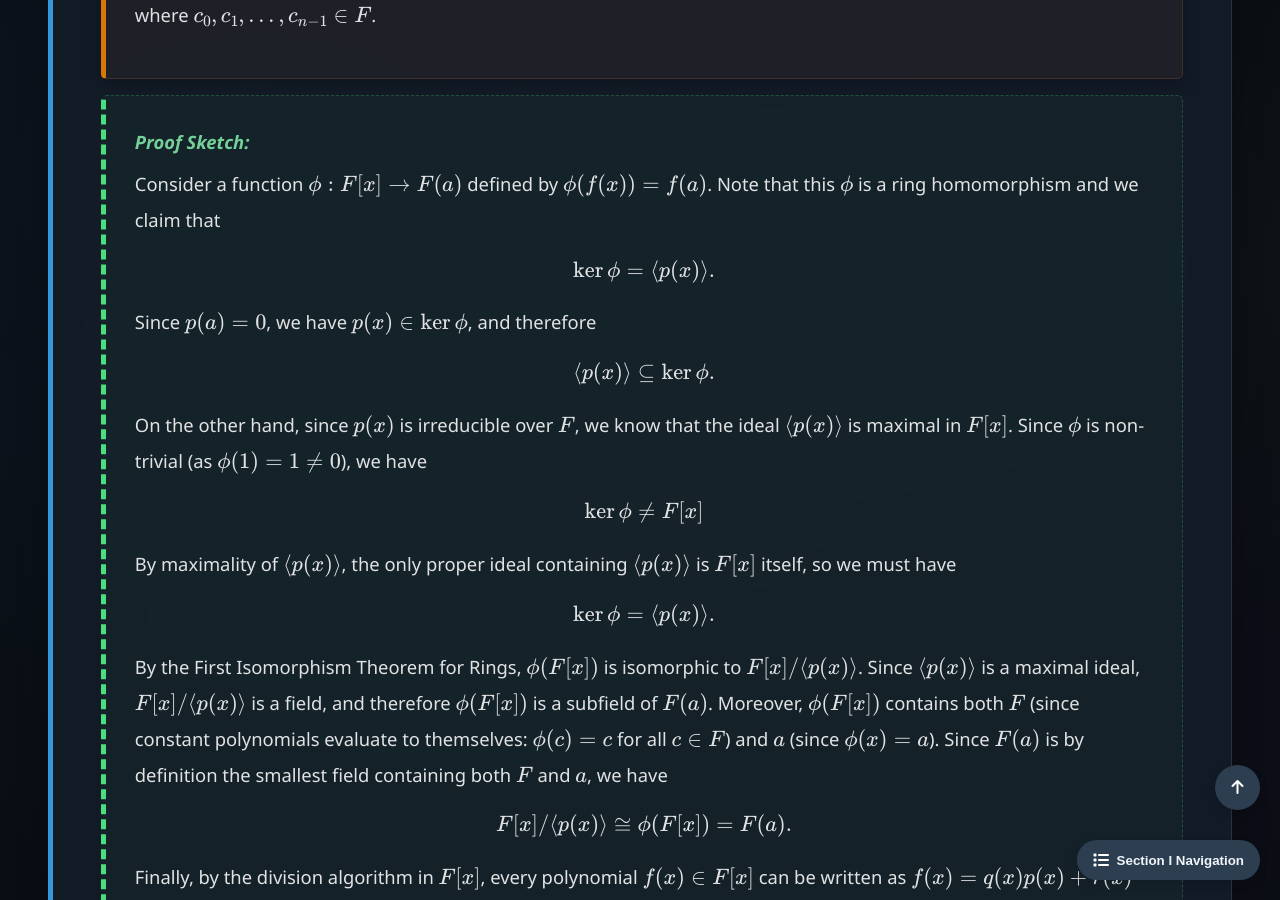
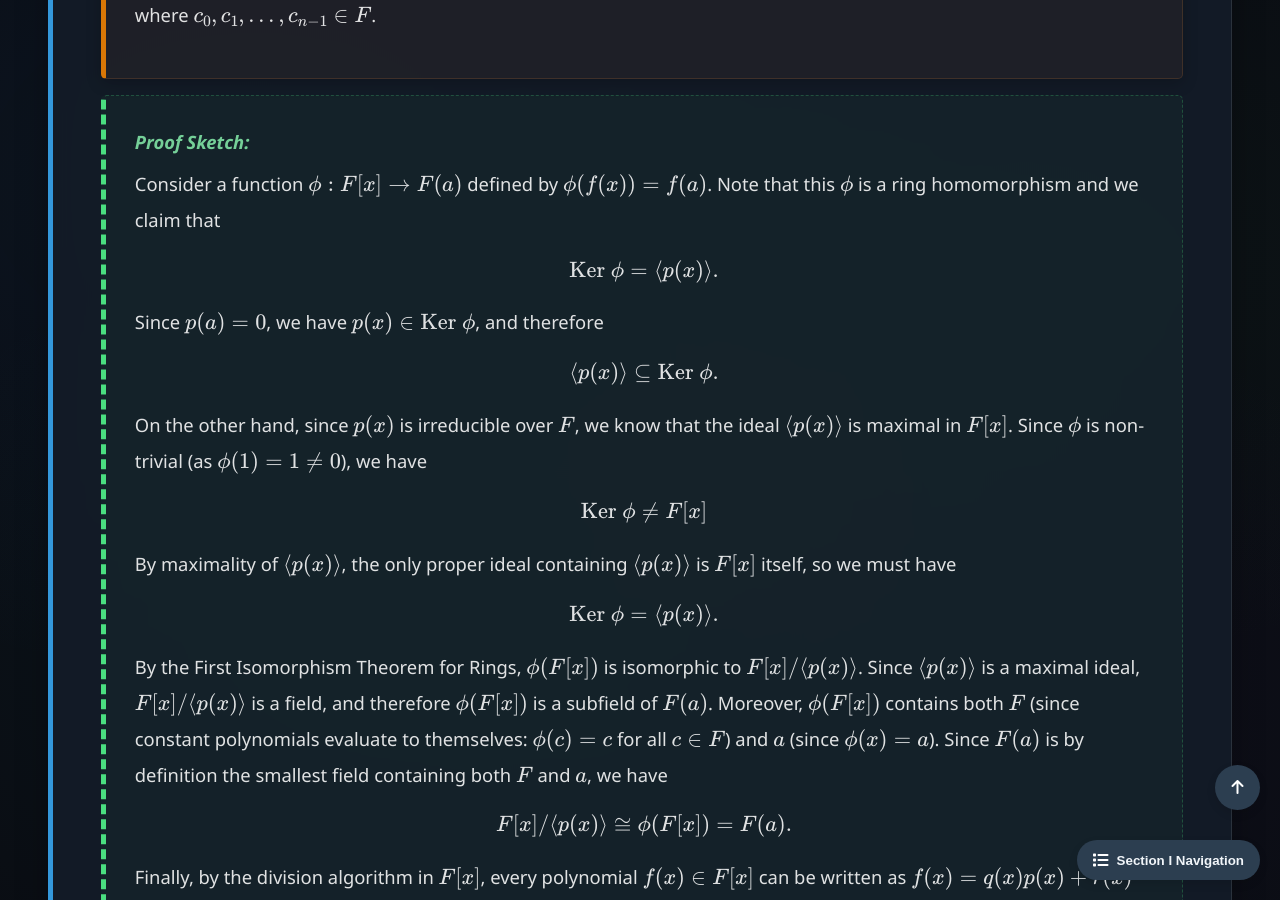
Before and after one commit to Yusukey01/yusukey01.github.io, a Jekyll site: the page built from Mathematics/Linear_algebra/extension_field.html, in a window 1280 px wide and 900 px high, scrolled down 3556 px. Built offline with Jekyll 4.4.1, drawn with Linux system fonts in a browser that asks for light colours.

Commit message:
revised proof

```diff
--- a/Mathematics/Linear_algebra/extension_field.html
+++ b/Mathematics/Linear_algebra/extension_field.html
@@ -153,24 +153,24 @@ uses_python: false
                         Consider a function \(\phi: F[x] \to F(a)\) defined by \(\phi(f(x)) = f(a)\). Note that this \(\phi\) is
                         a ring homomorphism and we claim that
                         \[
-                        \ker \phi = \langle p(x) \rangle.
+                        \text{Ker } \phi = \langle p(x) \rangle.
                         \]
                     </p>
                     <p>
-                        Since \(p(a) = 0\), we have \(p(x) \in \ker \phi\), and therefore
+                        Since \(p(a) = 0\), we have \(p(x) \in \text{Ker } \phi\), and therefore
                         \[
-                        \langle p(x) \rangle \subseteq \ker \phi.
+                        \langle p(x) \rangle \subseteq \text{Ker } \phi.
                         \]
                         On the other hand, since \(p(x)\) is irreducible over \(F\), we know that
                         the ideal \(\langle p(x) \rangle\) is maximal in \(F[x]\).
                         Since \(\phi\) is non-trivial (as \(\phi(1) = 1 \neq 0\)), we have
                         \[
-                        \ker \phi \neq F[x]
+                        \text{Ker } \phi \neq F[x]
                         \]
                         By maximality of \(\langle p(x) \rangle\), the only proper ideal containing
                         \(\langle p(x) \rangle\) is \(F[x]\) itself, so we must have
                         \[
-                        \ker \phi = \langle p(x) \rangle.
+                        \text{Ker } \phi = \langle p(x) \rangle.
                         \]
                     </p>
 
```
